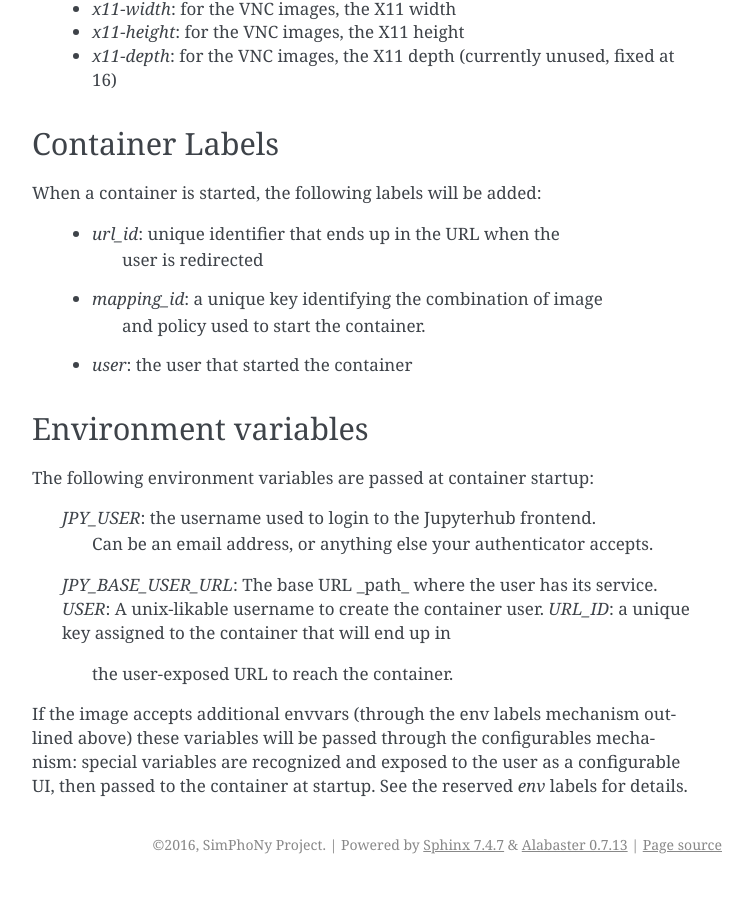
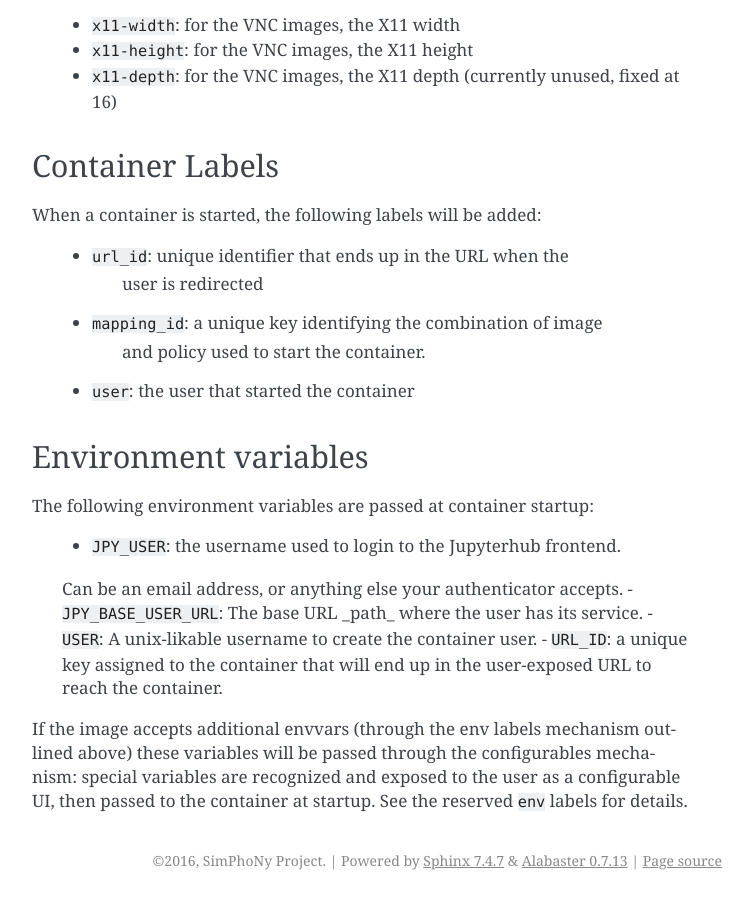
Before and after one commit to simphony/simphony-remote, a Sphinx documentation site: the page built from doc/source/developer/docker.rst, in a window 1280 px wide and 900 px high, scrolled down 1035 px. Shown: the whole window, without its empty margins (388-1141 px from the left). Built offline with Sphinx 7.4.7, drawn with Linux system fonts in a browser that asks for light colours; pages that are not in the unit, such as notebooks, are missing from menus.

Commit message:
Formatting fixes

```diff
--- a/doc/source/developer/docker.rst
+++ b/doc/source/developer/docker.rst
@@ -1,25 +1,25 @@
 Docker image specifications
-===========================
+^^^^^^^^^^^^^^^^^^^^^^^^^^^
 
 Docker images compliant to the simphony-remote application define a protocol
 through docker LABEL and environment variables.
 
 Labels
-------
+''''''
 
 Labels are defined with the prefix namespace::
 
     eu.simphony-project.docker
 
 The following labels are currently defined.
-Their definition can be found in `remoteappmanager.docker.docker_labels`
+Their definition can be found in ``remoteappmanager.docker.docker_labels``
 
-    - `ui_name`: the UI visible name of the image
-    - `icon_128`: a base64 encoded png image that will result as an icon
-    - `description`: a user-readable description of the image
-    - `type`: a string identifying the type of the container, depending on
+    - ``ui_name``: the UI visible name of the image
+    - ``icon_128``: a base64 encoded png image that will result as an icon
+    - ``description``: a user-readable description of the image
+    - ``type``: a string identifying the type of the container, depending on
       the original base image (vncapp or webapp)
-    - `env`: subnamespace for accepted environment variables. See below.
+    - ``env``: subnamespace for accepted environment variables. See below.
 
 The env is a subnamespace defining the environment variables the image internals
 can understand.  This does not mean that they are the only ones that will be
@@ -31,10 +31,10 @@ of having `kebab case <http://c2.com/cgi/wiki?KebabCase>`_ vs envvars that are
 traditionally MACRO_CASE. Additionally, it allows new variables to be added
 by layers without having to know the variables understood by the base layer.
 
-The strategy is as follows: the name after the `env` will be converted to uppercase
+The strategy is as follows: the name after the ``env`` will be converted to uppercase
 and dashes converted to underscores. For example:
 
-   `env.x11-width` -> container accepts and understands envvar `X11_WIDTH`
+   ``env.x11-width`` -> container accepts and understands envvar ``X11_WIDTH``
 
 the value of the label is currently unused, and should be left empty.
 
@@ -44,35 +44,34 @@ startup scripts.
 
 Currently reserved env keys:
 
-    - `x11-width`: for the VNC images, the X11 width
-    - `x11-height`: for the VNC images, the X11 height
-    - `x11-depth`: for the VNC images, the X11 depth (currently unused, fixed at 16)
+    - ``x11-width``: for the VNC images, the X11 width
+    - ``x11-height``: for the VNC images, the X11 height
+    - ``x11-depth``: for the VNC images, the X11 depth (currently unused, fixed at 16)
 
 Container Labels
-----------------
+''''''''''''''''
 
 When a container is started, the following labels will be added:
 
-    - `url_id`: unique identifier that ends up in the URL when the
+    - ``url_id``: unique identifier that ends up in the URL when the
               user is redirected
-    - `mapping_id`: a unique key identifying the combination of image
+    - ``mapping_id``: a unique key identifying the combination of image
                   and policy used to start the container.
-    - `user`: the user that started the container
+    - ``user``: the user that started the container
 
 Environment variables
----------------------
+'''''''''''''''''''''
 
 The following environment variables are passed at container startup:
 
-    `JPY_USER`: the username used to login to the Jupyterhub frontend.
-                Can be an email address, or anything else your
-                authenticator accepts.
-    `JPY_BASE_USER_URL`: The base URL _path_ where the user has its service.
-    `USER`: A unix-likable username to create the container user.
-    `URL_ID`: a unique key assigned to the container that will end up in
-              the user-exposed URL to reach the container.
+    - ``JPY_USER``: the username used to login to the Jupyterhub frontend.
+    Can be an email address, or anything else your authenticator accepts.
+    - ``JPY_BASE_USER_URL``: The base URL _path_ where the user has its service.
+    - ``USER``: A unix-likable username to create the container user.
+    - ``URL_ID``: a unique key assigned to the container that will end up in
+    the user-exposed URL to reach the container.
 
 If the image accepts additional envvars (through the env labels mechanism outlined above)
 these variables will be passed through the configurables mechanism: special variables
 are recognized and exposed to the user as a configurable UI, then passed to the container
-at startup. See the reserved `env` labels for details.
+at startup. See the reserved ``env`` labels for details.
```
